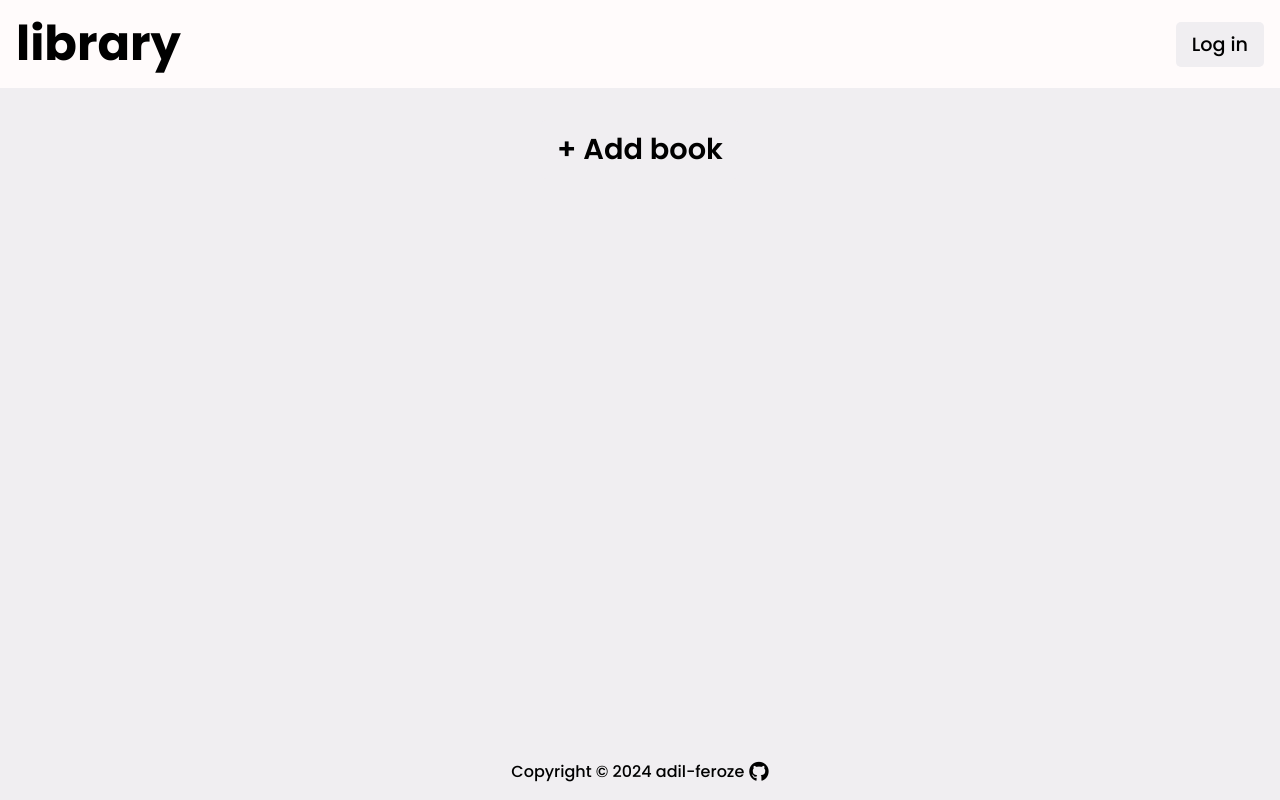
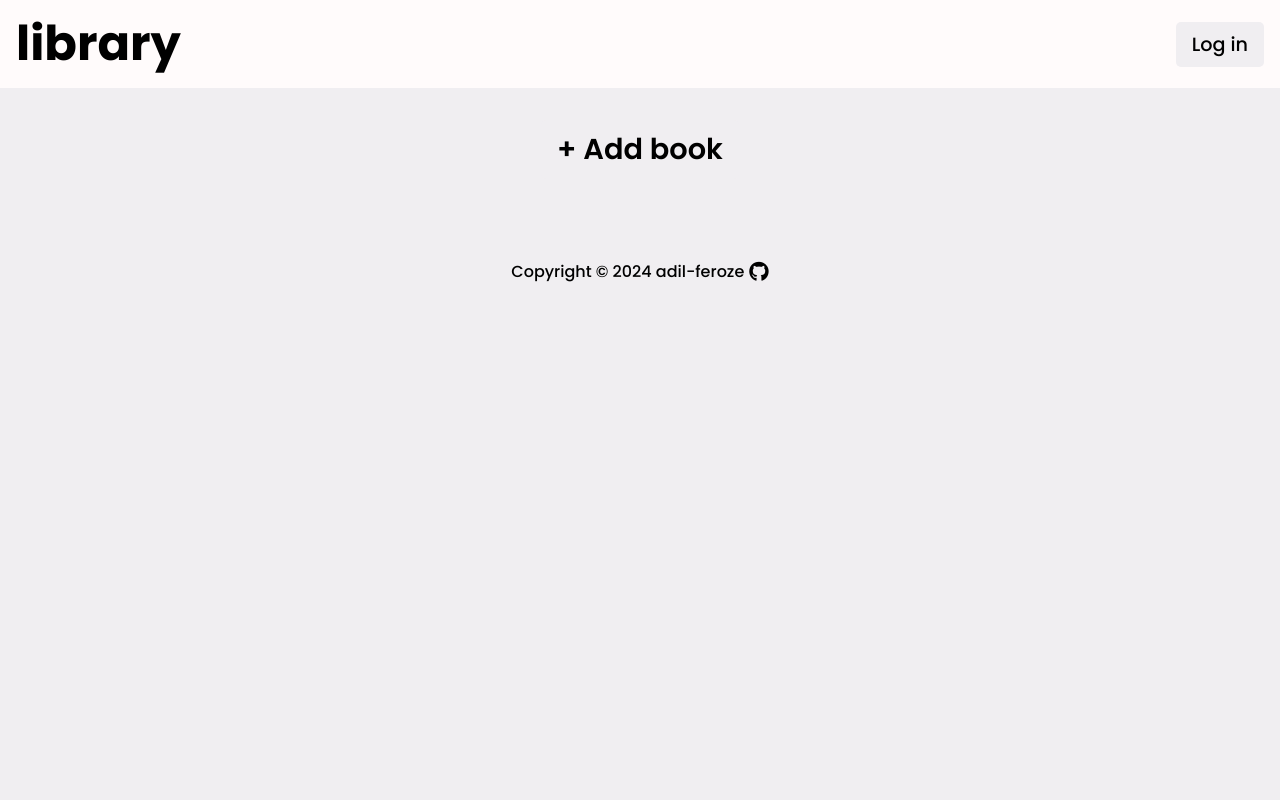
Before and after one commit to Ash4477/odin-library, a plain HTML site: page index.html in a window 1280 px wide. Drawn offline with Linux system fonts and the light colour scheme.

Commit message:
minor design bug fix

```diff
--- a/styles.css
+++ b/styles.css
@@ -181,10 +181,9 @@ footer {
   justify-content: center;
   gap: 5px;
   font-size: 1rem;
+  margin-top: 3rem;
   margin-bottom: 1rem;
   width: 100%;
-  position: absolute;
-  bottom: 0;
   text-align: center;
 }
 
```
